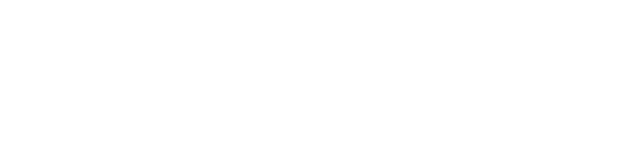
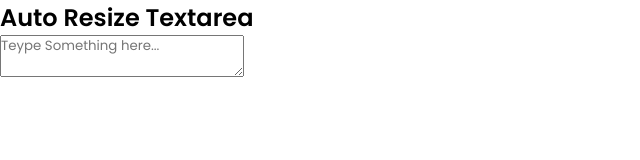
Before and after one commit to CaffeineJUN/resize-textarea-js, a plain HTML site: page index.html in a window 1280 px wide. Shown: the whole page, without its empty margins (0-640 px from the left). Drawn offline with Linux system fonts and the light colour scheme.

Commit message:
html markup

```diff
--- a/index.html
+++ b/index.html
@@ -15,6 +15,11 @@
         />
     </head>
     <body>
+        <div class="wrapper">
+            <h2>Auto Resize Textarea</h2>
+            <textarea placeholder="Teype Something here..."></textarea>
+        </div>
+
         <script src="./script.js"></script>
     </body>
 </html>
```
